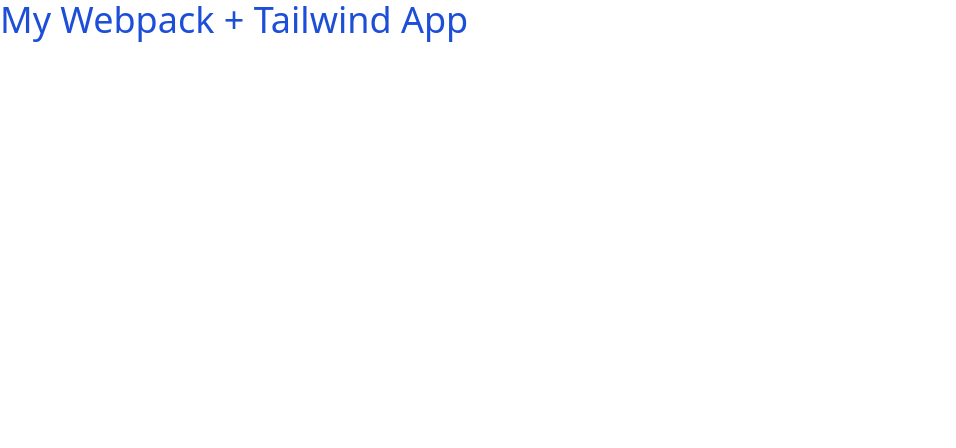
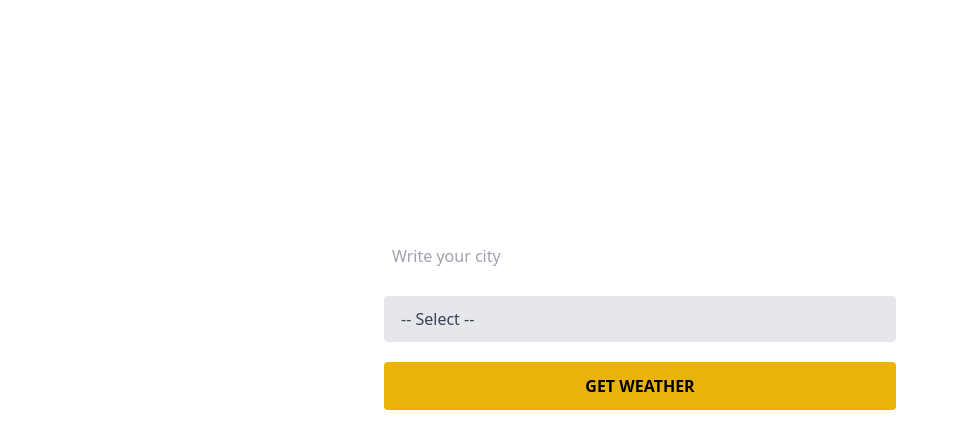
Before and after one commit to vvoo21/Weather-API, a website built with webpack: page src/index.html in a window 1280 px wide. Shown: the whole page, without its empty margins (0-956 px from the left). Built offline with nearby package versions, Linux system fonts and the light colour scheme.

Commit message:
Modify html file

```diff
--- a/src/index.html
+++ b/src/index.html
@@ -4,9 +4,55 @@
     <meta charset="UTF-8">
     <meta http-equiv="X-UA-Compatible" content="IE=edge">
     <meta name="viewport" content="width=device-width, initial-scale=1.0">
-    <title>Webpack boilerplate</title>
+    <title>Weather API</title>
 </head>
 <body>
-  <h1 class="text-4xl text-blue-700">My Webpack + Tailwind App</h1>
+  <div class="container mx-auto ">
+    <h1 id="title" class="text-4xl mt-5 text-white font-bold uppercase text-center">Search the Weather</h1>
+    <div class="max-w-lg mx-auto ">
+
+        <div class="p-6 mt-10">
+            <div id="result">
+                <p class="text-center text-white mt-6">Add your city and country, the result will be shown here</p>
+            </div>
+        </div>
+
+        <form id="form" class="mt-10 " action="#" method="POST">
+            <div class="mt-5">
+                <input
+                    type="text"
+                    name="city"
+                    id="city"
+                    placeholder="Write your city"
+                    class="w-full p-2 rounded"
+                />
+            </div>
+            <div class="mt-5">
+                <select
+                    class="block appearance-none w-full bg-gray-200 border border-gray-200 text-gray-700 py-3 px-4 pr-8 rounded leading-tight focus:outline-none focus:bg-white focus:border-gray-500"
+                    id="country"
+                >
+                    <option disabled selected value="">-- Select --</option>
+                    <option value="AR">Argentina</option>
+                    <option value="CO">Colombia</option>
+                    <option value="CR">Costa Rica</option>
+                    <option value="ES">Spain</option>
+                    <option value="US">United States of America</option>
+                    <option value="MX">Mexico</option>
+                    <option value="PE">Peru</option>
+                </select>
+            </div>
+
+            <input
+                type="submit"
+                class="mt-5 w-full bg-yellow-500 p-3  uppercase font-bold cursor-pointer rounded"
+                value="Get Weather"
+            />
+
+        </form>
+
+
+    </div>
+  </div>
 </body>
 </html>
```
